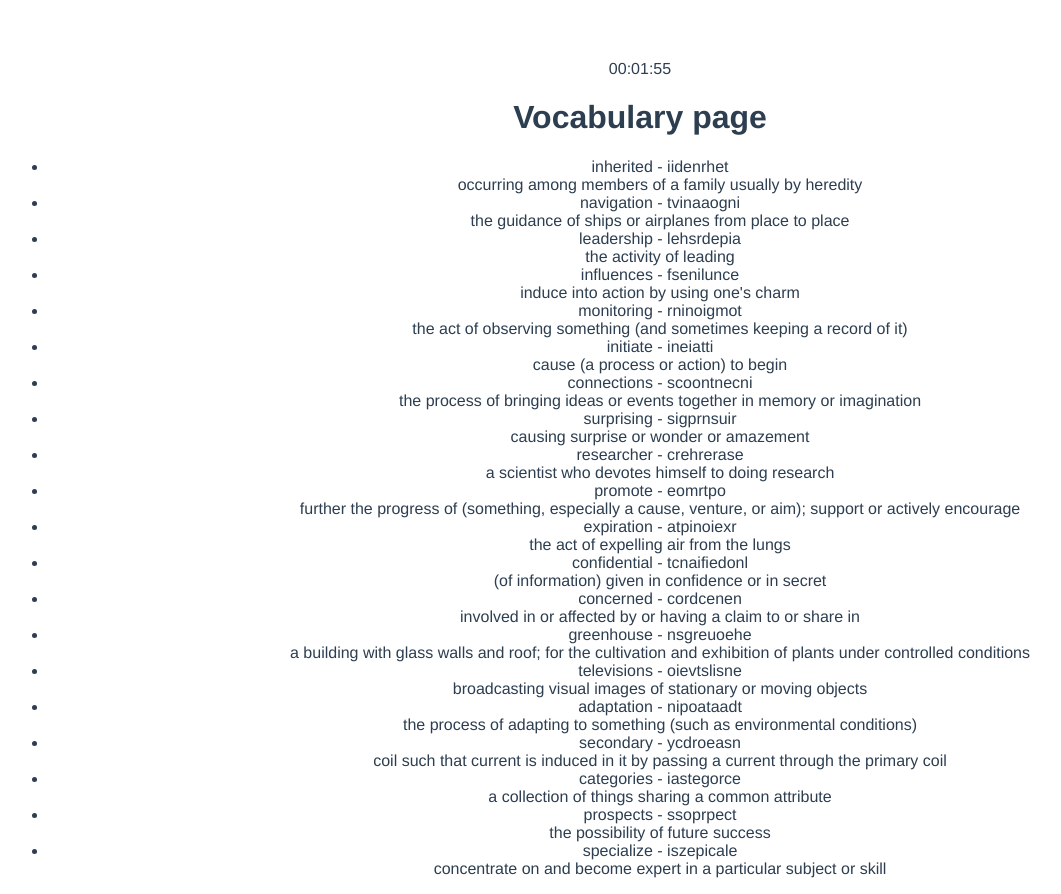
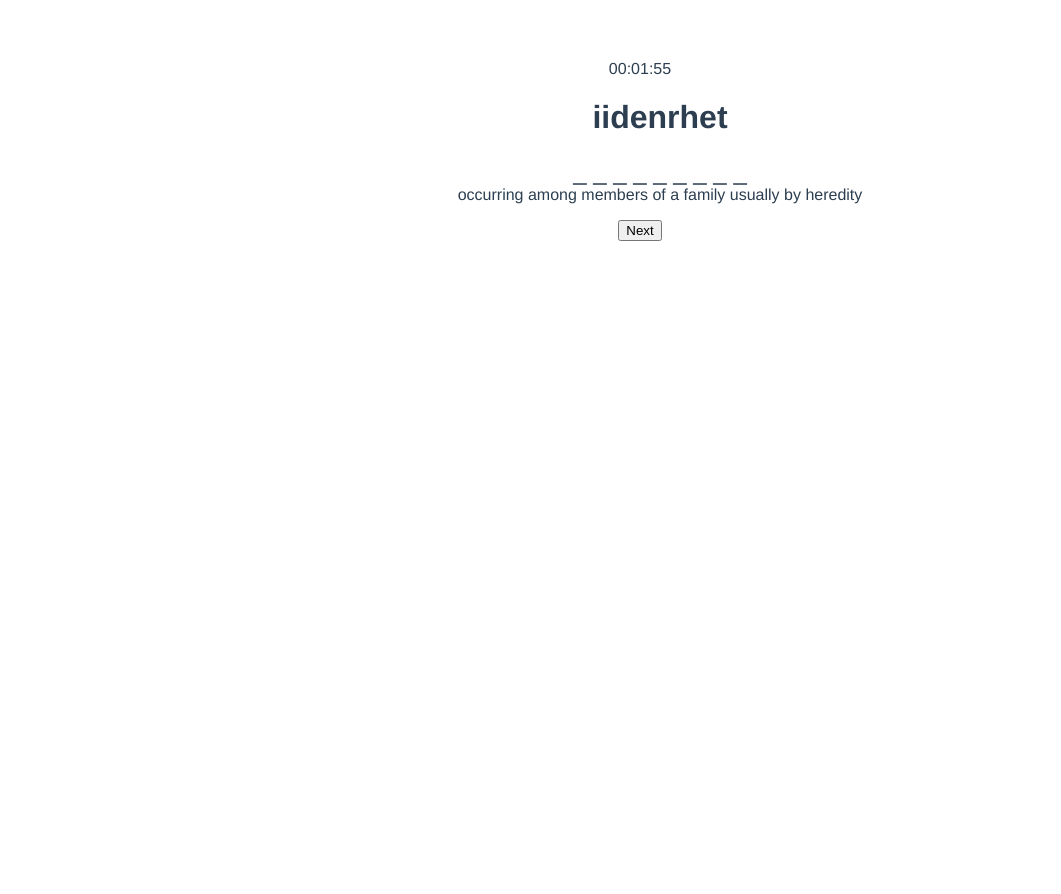
Before and after one commit to mugiwaranojem/vocabulary_app, a Vue app: page /#/vocabulary in a window 1280 px wide. Shown: the whole page, without its empty margins (0-1061 px from the left). After the commit the page ends 800 px from the top, so only its background shows below. Built offline with nearby package versions, Linux system fonts and the light colour scheme; what vue-jsonp, vue-resource would draw is missing.

Commit message:
added underscore

```diff
--- a/src/App.vue
+++ b/src/App.vue
@@ -1,8 +1,7 @@
 <template>
   <div id="app">
     <Timer/>
-    <router-view/>
-
+    <Vocabulary/>
     {{ checkTime() }}
   </div>
 </template>
--- a/src/components/Vocabulary.vue
+++ b/src/components/Vocabulary.vue
@@ -1,14 +1,16 @@
 <template>
 	<div class="vocabulary">
-		<h1>{{ msg }}</h1>
-
 		<ul class="words-list">
-			<li v-for="word in randomWords">
-				{{ splitWord(word) }} -
-				{{ shuffleWord(splitWord(word)) }}<br>
-				<span class="hint">{{ splitHint(word) }}</span>
+			<li v-for="(obj, index) in randomWords" :class="{ active: ( index == 0) }">
+					<h1>{{ obj.shuffle }}</h1>
+					<div class="underscore">{{ obj.underscore }}</div>
+					<div class="hint">{{ obj.hint }}</div>
 			</li>
 		</ul>
+
+		<div class="buttons">
+			<button id="next-word">Next</button>
+		</div>
 
 	</div>
 </template>
@@ -22,7 +24,7 @@
 				words: [],
 				randomWords: [],
 				defaultMax: 20,
-				users: []
+				isActive: false
 			}
 		},
 		methods: {
@@ -34,7 +36,13 @@
 
 		    for (let i = 0; i < this.defaultMax; i++) {
 
-		    	newInput[i] = input[i]
+		    	let word = this.splitWord(input[i])
+		    	newInput[i] = {
+		    		word: word,
+		    		hint: this.splitHint(input[i]),
+		    		shuffle: this.shuffleWord(word),
+		    		underscore: this.getUnderScore(word)
+		    	}
 
 		    }
 
@@ -74,6 +82,16 @@
 
 				return phrase.split('|')[1]
 
+			},
+			getUnderScore(word) {
+
+				let underscore = ''
+
+				for (var i = word.length - 1; i >= 0; i--) {
+					underscore += ( i == 0 ) ? '_' : '_ '
+				}
+
+				return underscore
 			}
 		},
 		created() {
@@ -85,4 +103,25 @@
 	}
 </script>
 
-<style scoped></style>
+<style scoped>
+ul.words-list {
+	list-style: none;
+}
+
+ul.words-list li {
+	display: none;
+}
+
+ul.words-list li.active {
+	display: block;
+}
+
+ul.words-list li h2 {
+	letter-spacing: 0.2em
+}
+
+div.underscore {
+	font-size: 1.5em
+}
+
+</style>
```
